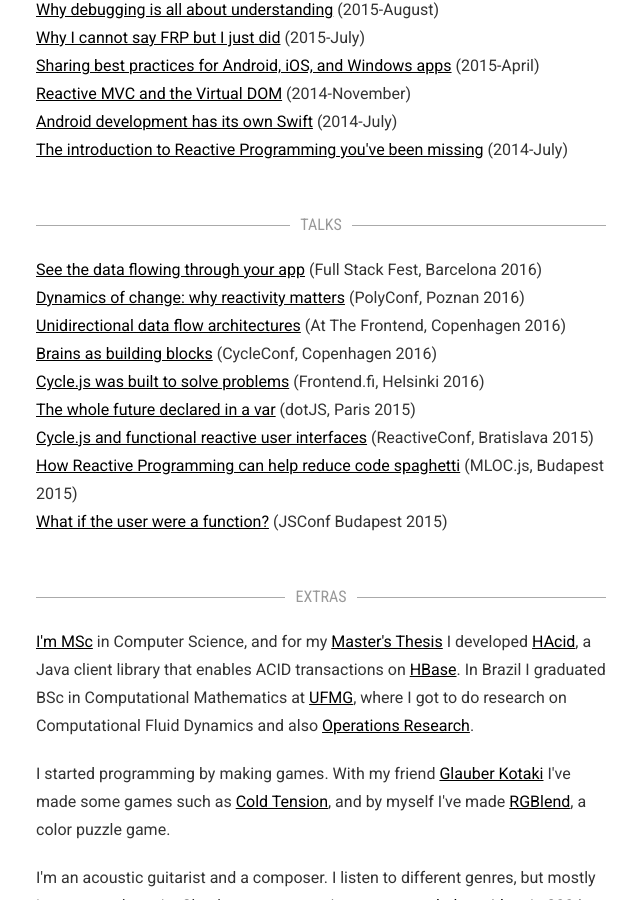
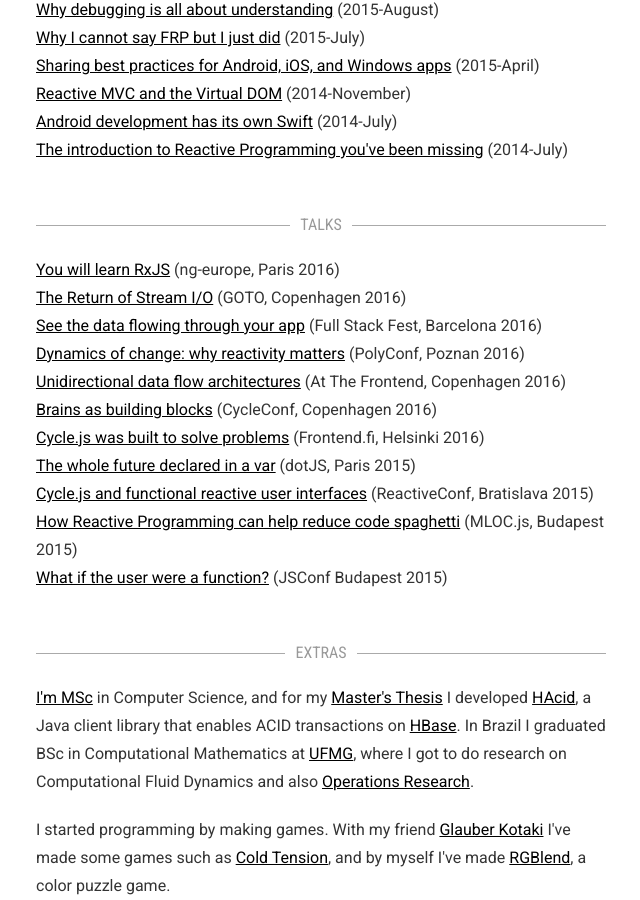
Before and after one commit to staltz/staltz.com, a Jekyll site: the page built from index.html, in a window 1280 px wide and 900 px high, scrolled down 1865 px. Shown: the whole window, without its empty margins (319-959 px from the left). Built offline with Jekyll 4.4.1, drawn with Linux system fonts in a browser that asks for light colours; nearby versions of some CDN libraries.

Commit message:
Add two talks from October

```diff
--- a/index.html
+++ b/index.html
@@ -62,6 +62,8 @@ layout: blank
 
           <h2 id="talks" class="hr"><span class="hr">TALKS</span></h2>
           <p>
+            <a href="https://www.youtube.com/watch?v=uQ1zhJHclvs">You will learn RxJS</a> (ng-europe, Paris 2016)<br />
+            <a href="https://www.youtube.com/watch?v=Tkjg179M-Nc">The Return of Stream I/O</a> (GOTO, Copenhagen 2016)<br />
             <a href="https://www.youtube.com/watch?v=R-GzJgEccEQ">See the data flowing through your app</a> (Full Stack Fest, Barcelona 2016)<br />
             <a href="https://www.youtube.com/watch?v=v68ppDlvHqs">Dynamics of change: why reactivity matters</a> (PolyConf, Poznan 2016)<br />
             <a href="https://vimeo.com/168652278">Unidirectional data flow architectures</a> (At The Frontend, Copenhagen 2016)<br />
```
